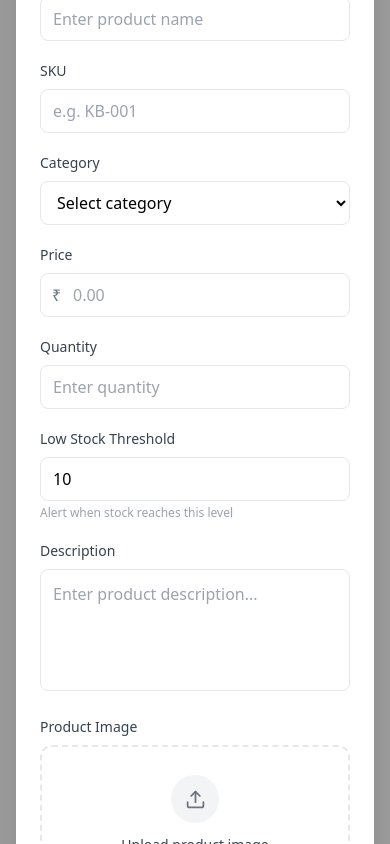
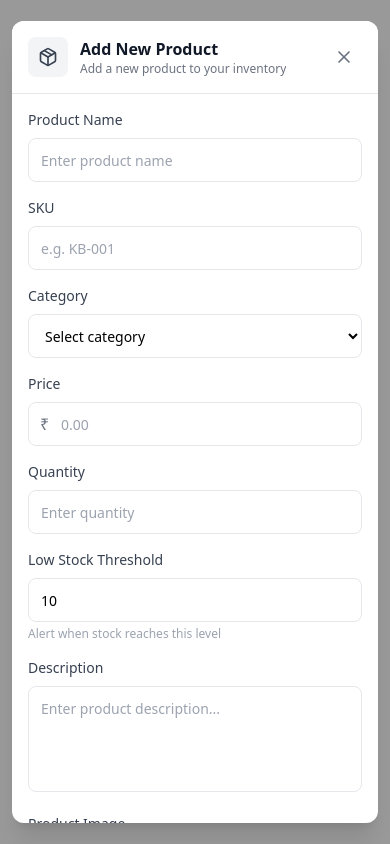
Before and after one commit to azlancodeshere/inventory-management, a React app in the folder frontend/: page /create-product in a window 390 px wide. Built offline with nearby package versions, Linux system fonts and the light colour scheme; no server answers; the HTML template or start-up script is replaced by a standard one.

Commit message:
addding aal the logics  of product

```diff
--- a/frontend/src/product/AddProductModal.jsx
+++ b/frontend/src/product/AddProductModal.jsx
@@ -3,11 +3,9 @@ import { useState, useEffect } from "react";
 import api from "../api/api.js";
 import { useNavigate } from "react-router-dom";
 
-
-function AddProductModal({ product }) {
+function AddProductModal({ product, onClose }) {
 
     const navigate = useNavigate();
-
 
     const [formData, setFormData] = useState({
         productname: "",
@@ -20,7 +18,7 @@ function AddProductModal({ product }) {
     });
 
 
-
+    // Existing product ka data form mein fill karna
     useEffect(() => {
 
         if (product) {
@@ -56,6 +54,8 @@ function AddProductModal({ product }) {
 
         e.preventDefault();
 
+        console.log("Submit clicked");
+        console.log("Form Data:", formData);
 
 
         if (
@@ -76,20 +76,20 @@ function AddProductModal({ product }) {
 
         try {
 
-            // EXISTING PRODUCT
+            // UPDATE EXISTING PRODUCT
             if (product) {
+
 
                 const response = await api.patch(
                     `/products/update-product/${product._id}`,
                     formData
                 );
 
-
-                console.log(response.data);
+                console.log("UPDATE RESPONSE:", response.data);
 
                 alert("Product updated successfully");
 
-                navigate("/all-products");
+                onClose(response.data.data);
 
             }
 
@@ -97,13 +97,14 @@ function AddProductModal({ product }) {
 
             else {
 
+                console.log("Creating new product");
+
                 const response = await api.post(
                     "/products/create-product",
                     formData
                 );
 
-
-                console.log(response.data);
+                console.log("CREATE RESPONSE:", response.data);
 
                 alert("Product created successfully");
 
@@ -115,6 +116,11 @@ function AddProductModal({ product }) {
         } catch (error) {
 
             console.log("Error in product:", error);
+
+            console.log(
+                "ERROR RESPONSE:",
+                error.response?.data
+            );
 
             alert(
                 error.response?.data?.message ||
@@ -128,18 +134,18 @@ function AddProductModal({ product }) {
 
     return (
 
-        <div className="fixed inset-0 z-50 flex items-center justify-center bg-black/40 px-4">
+        <div className="fixed inset-0 z-50 flex items-center justify-center bg-black/40 px-3 sm:px-4 py-4">
 
-            <div className="w-full max-w-2xl bg-white rounded-2xl shadow-xl">
+
+            <div className="w-full max-w-2xl max-h-[95vh] overflow-y-auto bg-white rounded-xl sm:rounded-2xl shadow-xl">
 
 
 
+                <div className="sticky top-0 z-10 bg-white flex items-center justify-between px-4 sm:px-6 py-4 sm:py-5 border-b border-gray-200">
 
-                <div className="flex items-center justify-between px-6 py-5 border-b border-gray-200">
+                    <div className="flex items-center gap-3 min-w-0">
 
-                    <div className="flex items-center gap-3">
-
-                        <div className="w-10 h-10 bg-gray-100 rounded-lg flex items-center justify-center">
+                        <div className="shrink-0 w-10 h-10 bg-gray-100 rounded-lg flex items-center justify-center">
 
                             <Package
                                 size={20}
@@ -149,9 +155,9 @@ function AddProductModal({ product }) {
                         </div>
 
 
-                        <div>
+                        <div className="min-w-0">
 
-                            <h2 className="text-lg font-semibold text-gray-900">
+                            <h2 className="text-base sm:text-lg font-semibold text-gray-900 truncate">
 
                                 {product
                                     ? "Update Product"
@@ -161,7 +167,7 @@ function AddProductModal({ product }) {
                             </h2>
 
 
-                            <p className="text-sm text-gray-500">
+                            <p className="text-xs sm:text-sm text-gray-500 truncate">
 
                                 {product
                                     ? "Update your product details"
@@ -176,11 +182,16 @@ function AddProductModal({ product }) {
 
 
 
-
                     <button
                         type="button"
-                        onClick={() => navigate("/all-products")}
-                        className="w-9 h-9 rounded-lg flex items-center justify-center hover:bg-gray-100"
+                        onClick={() => {
+                            if (product) {
+                                onClose();
+                            } else {
+                                navigate("/all-products");
+                            }
+                        }}
+                        className="shrink-0 w-9 h-9 rounded-lg flex items-center justify-center hover:bg-gray-100"
                     >
 
                         <X
@@ -193,14 +204,14 @@ function AddProductModal({ product }) {
                 </div>
 
 
+                {/* Form */}
+                <form
+                    onSubmit={handleSubmit}
+                    className="p-4 sm:p-6"
+                >
 
 
-                <form
-                    onSubmit={handleSubmit}
-                    className="p-6"
-                >
-
-                    <div className="grid grid-cols-1 md:grid-cols-2 gap-5">
+                    <div className="grid grid-cols-1 md:grid-cols-2 gap-4 sm:gap-5">
 
 
 
@@ -216,11 +227,10 @@ function AddProductModal({ product }) {
                                 value={formData.productname}
                                 onChange={handleChange}
                                 placeholder="Enter product name"
-                                className="w-full h-11 px-3 border border-gray-200 rounded-lg outline-none focus:border-black"
+                                className="w-full h-11 px-3 border border-gray-200 rounded-lg outline-none focus:border-black text-sm sm:text-base"
                             />
 
                         </div>
-
 
 
 
@@ -236,12 +246,10 @@ function AddProductModal({ product }) {
                                 value={formData.sku}
                                 onChange={handleChange}
                                 placeholder="e.g. KB-001"
-                                className="w-full h-11 px-3 border border-gray-200 rounded-lg outline-none focus:border-black"
+                                className="w-full h-11 px-3 border border-gray-200 rounded-lg outline-none focus:border-black text-sm sm:text-base"
                             />
 
                         </div>
-
-
 
 
                         <div>
@@ -254,7 +262,7 @@ function AddProductModal({ product }) {
                                 name="category"
                                 value={formData.category}
                                 onChange={handleChange}
-                                className="w-full h-11 px-3 border border-gray-200 rounded-lg outline-none focus:border-black bg-white"
+                                className="w-full h-11 px-3 border border-gray-200 rounded-lg outline-none focus:border-black bg-white text-sm sm:text-base"
                             >
 
                                 <option value="">
@@ -305,7 +313,7 @@ function AddProductModal({ product }) {
                                     value={formData.price}
                                     onChange={handleChange}
                                     placeholder="0.00"
-                                    className="w-full h-11 pl-8 pr-3 border border-gray-200 rounded-lg outline-none focus:border-black"
+                                    className="w-full h-11 pl-8 pr-3 border border-gray-200 rounded-lg outline-none focus:border-black text-sm sm:text-base"
                                 />
 
                             </div>
@@ -326,11 +334,10 @@ function AddProductModal({ product }) {
                                 value={formData.quantity}
                                 onChange={handleChange}
                                 placeholder="Enter quantity"
-                                className="w-full h-11 px-3 border border-gray-200 rounded-lg outline-none focus:border-black"
+                                className="w-full h-11 px-3 border border-gray-200 rounded-lg outline-none focus:border-black text-sm sm:text-base"
                             />
 
                         </div>
-
 
 
 
@@ -346,7 +353,7 @@ function AddProductModal({ product }) {
                                 value={formData.lowStockThreshold}
                                 onChange={handleChange}
                                 placeholder="10"
-                                className="w-full h-11 px-3 border border-gray-200 rounded-lg outline-none focus:border-black"
+                                className="w-full h-11 px-3 border border-gray-200 rounded-lg outline-none focus:border-black text-sm sm:text-base"
                             />
 
                             <p className="text-xs text-gray-400 mt-1">
@@ -358,9 +365,7 @@ function AddProductModal({ product }) {
                     </div>
 
 
-
-
-                    <div className="mt-5">
+                    <div className="mt-4 sm:mt-5">
 
                         <label className="block text-sm font-medium text-gray-700 mb-2">
                             Description
@@ -372,26 +377,25 @@ function AddProductModal({ product }) {
                             onChange={handleChange}
                             rows="4"
                             placeholder="Enter product description..."
-                            className="w-full px-3 py-3 border border-gray-200 rounded-lg outline-none resize-none focus:border-black"
+                            className="w-full px-3 py-3 border border-gray-200 rounded-lg outline-none resize-none focus:border-black text-sm sm:text-base"
                         />
 
                     </div>
 
 
 
-
-                    <div className="mt-5">
+                    <div className="mt-4 sm:mt-5">
 
                         <label className="block text-sm font-medium text-gray-700 mb-2">
                             Product Image
                         </label>
 
-                        <div className="border-2 border-dashed border-gray-200 rounded-xl p-7 text-center hover:border-gray-400 cursor-pointer">
+                        <div className="border-2 border-dashed border-gray-200 rounded-xl p-5 sm:p-7 text-center hover:border-gray-400 cursor-pointer">
 
-                            <div className="w-12 h-12 bg-gray-100 rounded-full flex items-center justify-center mx-auto mb-3">
+                            <div className="w-11 h-11 sm:w-12 sm:h-12 bg-gray-100 rounded-full flex items-center justify-center mx-auto mb-3">
 
                                 <Upload
-                                    size={21}
+                                    size={20}
                                     className="text-gray-500"
                                 />
 
@@ -412,16 +416,20 @@ function AddProductModal({ product }) {
 
 
 
-
-                    <div className="flex items-center justify-end gap-3 mt-5 pt-4 border-t border-gray-200">
-
+                    <div className="flex flex-col-reverse sm:flex-row items-stretch sm:items-center justify-end gap-3 mt-5 pt-4 border-t border-gray-200">
 
 
 
                         <button
                             type="button"
-                            onClick={() => navigate("/all-products")}
-                            className="px-5 py-2.5 rounded-lg border border-gray-200 text-sm font-medium text-gray-700 hover:bg-gray-100"
+                            onClick={() => {
+                                if (product) {
+                                    onClose();
+                                } else {
+                                    navigate("/all-products");
+                                }
+                            }}
+                            className="w-full sm:w-auto px-5 py-2.5 rounded-lg border border-gray-200 text-sm font-medium text-gray-700 hover:bg-gray-100"
                         >
                             Cancel
                         </button>
@@ -430,7 +438,7 @@ function AddProductModal({ product }) {
 
                         <button
                             type="submit"
-                            className="px-5 py-2.5 rounded-lg bg-black text-white text-sm font-medium hover:bg-gray-800"
+                            className="w-full sm:w-auto px-5 py-2.5 rounded-lg bg-black text-white text-sm font-medium hover:bg-gray-800"
                         >
 
                             {product
@@ -452,5 +460,4 @@ function AddProductModal({ product }) {
 
 }
 
-
 export default AddProductModal;
```
Also changed, not shown: frontend/src/product/AllProductsPage.jsx (+118 -46 lines), 1 other file (tests, documents, lock files or other folders).
